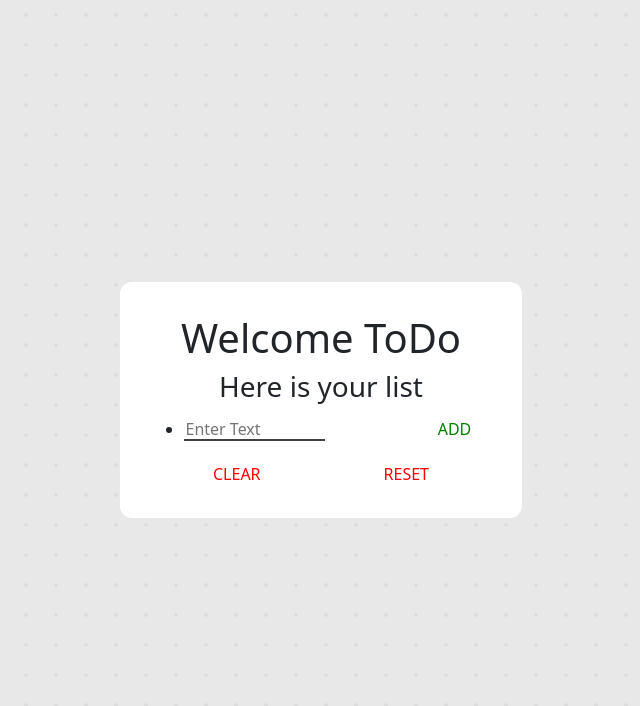
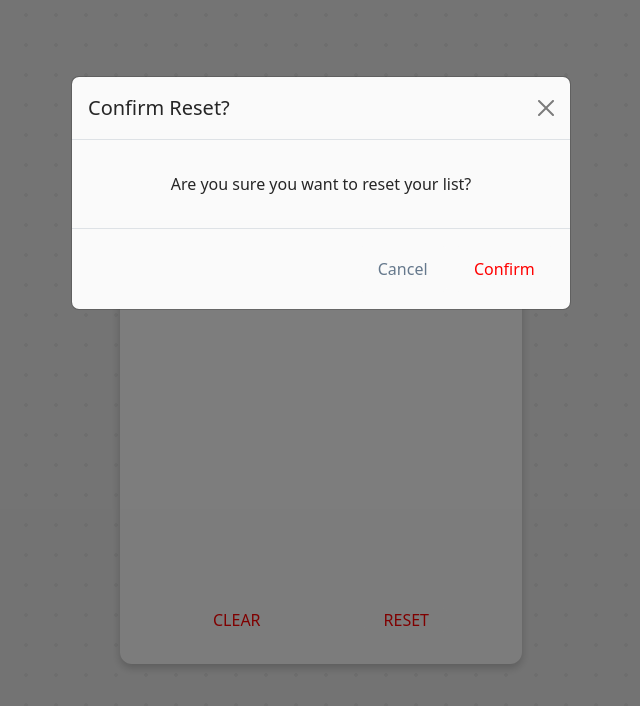
Before and after one commit to zwcory/SimpleToDo, a React (Vite) app in the folder web-app/vite-project/: page / in a window 1280 px wide. Both pictures are taken after a click on the button "RESET". Shown: the top 706 px of the page, without its empty margins (319-959 px from the left). Built offline with nearby package versions, Linux system fonts and the light colour scheme.

Commit message:
good styling, need to block reset if empty

```diff
--- a/web-app/vite-project/src/App.css
+++ b/web-app/vite-project/src/App.css
@@ -3,6 +3,7 @@
   margin: 0 auto;
   /*padding: 2rem;*/
   text-align: center;
+  color: rgba(0, 0, 0, 0.85);
 }
 
 .logo {
@@ -33,10 +34,10 @@
   }
 }
 
-.card {
-  padding: 2em;
-  max-height: fit-content;
-}
+/*.card {*/
+/*  padding: 2em;*/
+/*  max-height: fit-content;*/
+/*}*/
 
 .read-the-docs {
   color: #888;
@@ -72,61 +73,43 @@
   width: 60%;
   background-color: transparent;
   border: none;
-  box-shadow: inset 0 -2px 0 0 rgba(0, 0, 0, 0.75);
+  box-shadow: inset 0 -1.5px 0 0 rgba(0, 0, 0, 0.65);
   outline: none;
   transition: border-color 0.3s ease;
-  color: #000000;
-}
-
-.customInput:focus,
-.customInput:not(:placeholder-shown) {
-  border-color: #000000;
-}
-
-
-.customInput:focus + .inputLabel,
-.customInput:not(:placeholder-shown) + .inputLabel {
-  transform: translateY(-100%) translateX(-5px) scale(0.8);
 }
 
 
 .myCard{
-  background-color: #fff;
+  background-color: #fafafa;
+  min-height: 70vh;
   border-width: 0px;
   border-radius: 0.75em;
   padding: 2em;
   max-height: fit-content;
   margin: 2em;
-}
-
-
-.greenBtn{
-  background-color:green;
-}
-
-
-.redBtn{
-  background-color:red;
+  box-shadow: 0 4px 8px rgba(0, 0, 0, 0.2);
 }
 
 .myBtn{
   border-radius: 8px;
   padding-block: inherit;
-
+  background-color: #fafafa;
 }
 
 .redBtn{
   border-width: 0px;
-  background-color: #fff;
   color: red;
 }
 
 .greenBtn {
   border-width: 0px;
-  background-color: #fff;
   color: green;
 }
 
+.greyBtn{
+  border-width: 0px;
+  color: rgb(101, 120, 140);
+}
 #add{
   margin-left: 2px;
 }
@@ -138,3 +121,24 @@
 .redBtn:hover{
   box-shadow: 0px 0px 3px 1px rgba(255, 0, 0, 0.8);
 }
+
+
+.greyBtn:hover{
+  box-shadow: 0px 0px 3px 1px rgba(101, 120, 140, 0.65);
+}
+
+
+#header{
+  text-align: left;
+}
+
+#title{
+  text-align: left;
+  padding-top: 1rem;
+  padding-left: 1rem;
+  color: #d6d6d6;
+}
+
+.modal-content{
+  background-color: #fafafa;
+}
--- a/web-app/vite-project/src/ToDo.jsx
+++ b/web-app/vite-project/src/ToDo.jsx
@@ -4,13 +4,12 @@ import 'bootstrap/dist/css/bootstrap.min.css';
 import 'bootstrap/dist/js/bootstrap.bundle.min.js';
 function ToDo() {
     const [list,setList] = useState(
-        // ['Apple', 'Banana' , 'Mango']
         []
     );
     const [blankList,setBlankList] = useState(Boolean);
     const [inputText, setInputText] = useState(''); // State for input text
-    let [strike, setStrike] = useState([]);
-
+    const [strike, setStrike] = useState([]);
+    const [showModal, setShowModal] = useState(false);
 
     useEffect(() => {
         getList().then();
@@ -53,7 +52,18 @@ function ToDo() {
     const resetItems = () => {
         //TODO
         //  Rest list
+        setShowModal(false);
+        const blankList = []; // Initialize blank list
+        const blankStrike =[]; // Initialize blank list
+
+        setList(blankList); // Update the list
+        setStrike(blankStrike); // Update the strike states
+
+        // Update local storage
+        localStorage.setItem('List', JSON.stringify(blankList));
+        localStorage.setItem('Strike', JSON.stringify(blankStrike));
     }
+
     const handleChange = (e) => {
         setInputText(e.target.value);
     };
@@ -89,17 +99,17 @@ function ToDo() {
 
     return (
         <>
-            <div className={'container d-flex justify-content-center'}>
-                <div className={'myCard align-self-center'}>
-
-
+            <div className={'container'}>
+            <h1 id={'title'}>
+                Simple ToDo
+            </h1>
+                <div className={'d-flex justify-content-center'}>
+                <div className={'myCard d-flex align-self-center flex-column' }>
             <div>
-                <h1>
-                    Welcome ToDo
-                </h1>
+               <h3 id={'header'}>Here is your list</h3>
+            </div>
+            <div>
                 <form onSubmit={handleSubmit}>
-                    <h3>Here is your list
-                    </h3>
                     <ul>
                         {list.map((item, index) => (
                             <li key={index}
@@ -128,6 +138,9 @@ function ToDo() {
                             </div>
                         </li>
                     </ul>
+                </form>
+            </div>
+            <div className={`mt-auto`}>
                 <div className={'d-flex justify-content-around'}>
                     <button
                         className={'myBtn redBtn'}
@@ -137,14 +150,37 @@ function ToDo() {
                     </button>
                     <button
                         className={'myBtn redBtn'}
-                            onClick={resetItems}>
+                        onClick={() => setShowModal(true)}>
                         RESET
                     </button>
                 </div>
-                </form>
             </div>
         </div>
         </div>
+        </div>
+            {showModal && (
+                <div className="modal show" style={{display: 'block', paddingTop:'3em' ,backgroundColor: 'rgba(0,0,0,0.5)'}}>
+                    <div className="modal-dialog">
+                        <div className={`modal-content`} style={{backgroundColor:'#fafafa'}}>
+                            <div className="modal-header">
+                                <h5 className="modal-title">Confirm Reset?</h5>
+                                <button type="button" className="btn-close"  onClick={() => setShowModal(false)}></button>
+                            </div>
+                            <div className="modal-body" >
+                                <p style={{paddingTop:'1rem'}}>Are you sure you want to reset your list?</p>
+                            </div>
+                            <div className="modal-footer">
+                                <button className="myBtn greyBtn" onClick={() => setShowModal(false)}>
+                                    Cancel
+                                </button>
+                                <button className="myBtn redBtn" onClick={resetItems}>
+                                    Confirm
+                                </button>
+                            </div>
+                        </div>
+                    </div>
+                </div>
+            )}
         </>
     )
 }
```
Lines whose indentation alone changed are shown as unchanged.
